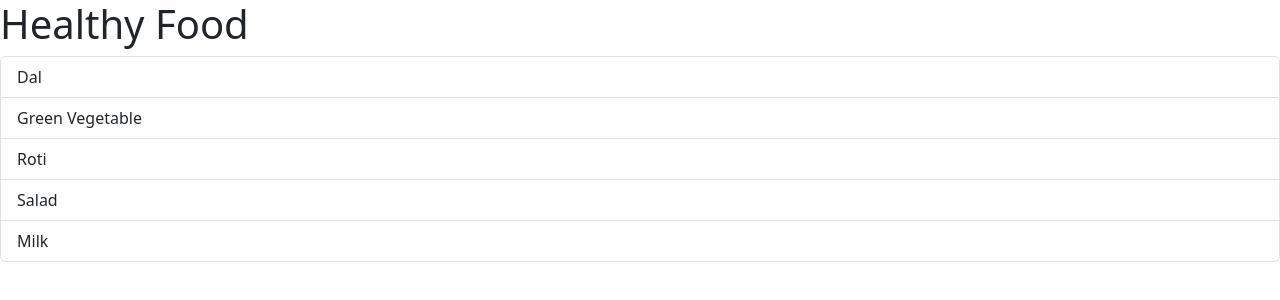
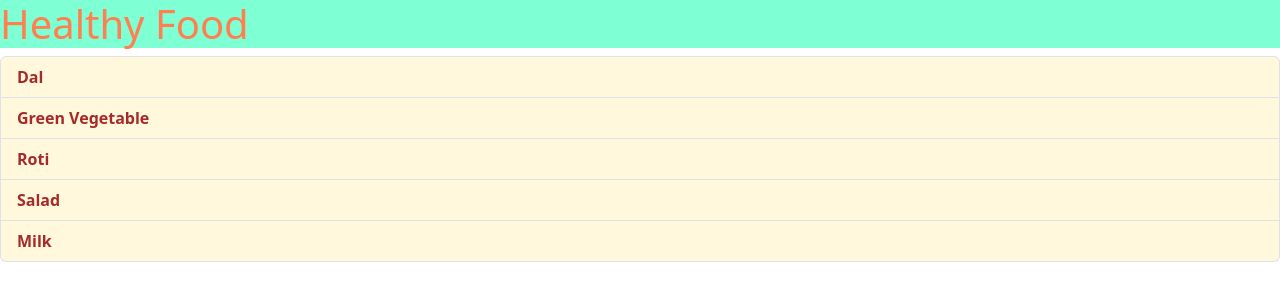
Before and after one commit to jayanthanna/React_Learnings, a React (Vite) app in the folder 18.Fragments/: page / in a window 1280 px wide. Shown: the top 300 px of the page. Built offline with nearby package versions, Linux system fonts and the light colour scheme.

Commit message:
Applying css

```diff
--- a/18.Fragments/src/App.css
+++ b/18.Fragments/src/App.css
@@ -0,0 +1,13 @@
+.kg-item {
+  background-color: cornsilk;
+}
+
+.kg-heading {
+  color: coral;
+  background-color: aquamarine;
+}
+
+span {
+  font-weight: bold;
+  color: brown;
+}
--- a/18.Fragments/src/App.jsx
+++ b/18.Fragments/src/App.jsx
@@ -2,6 +2,7 @@ import React from "react";
 import "bootstrap/dist/css/bootstrap.min.css";
 import FoodItems from "./components/FoodItems";
 import ErrorMessage from "./components/ErrorMessage";
+import "./App.css";
 
 const App = () => {
   let foodItems = ["Dal", "Green Vegetable", "Roti", "Salad", "Milk"];
@@ -12,7 +13,7 @@ const App = () => {
   return (
     <React.Fragment>
       {/* <> */}
-      <h1>Healthy Food</h1>
+      <h1 className="kg-heading">Healthy Food</h1>
       <ErrorMessage items={foodItems} />
       <FoodItems items={foodItems} />
       {/* </> */}
--- a/18.Fragments/src/components/Item.jsx
+++ b/18.Fragments/src/components/Item.jsx
@@ -1,7 +1,11 @@
 // const Item = (props) => {
 const Item = ({ foodItem }) => {
   // let { foodItem } = props;
-  return <li className="list-group-item">{foodItem}</li>;
+  return (
+    <li className="list-group-item kg-item">
+      <span>{foodItem}</span>
+    </li>
+  );
 };
 
 export default Item;
```
